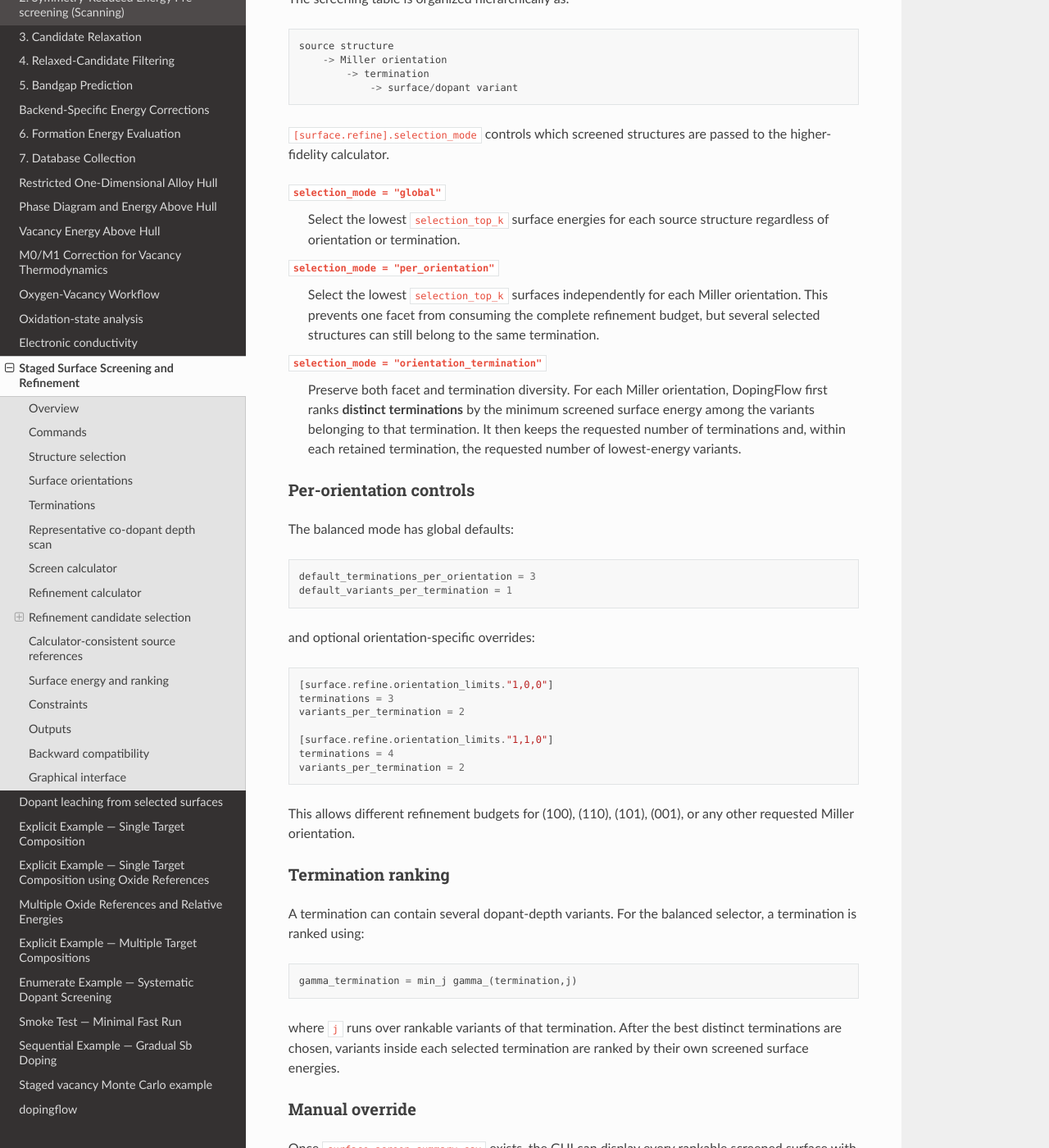
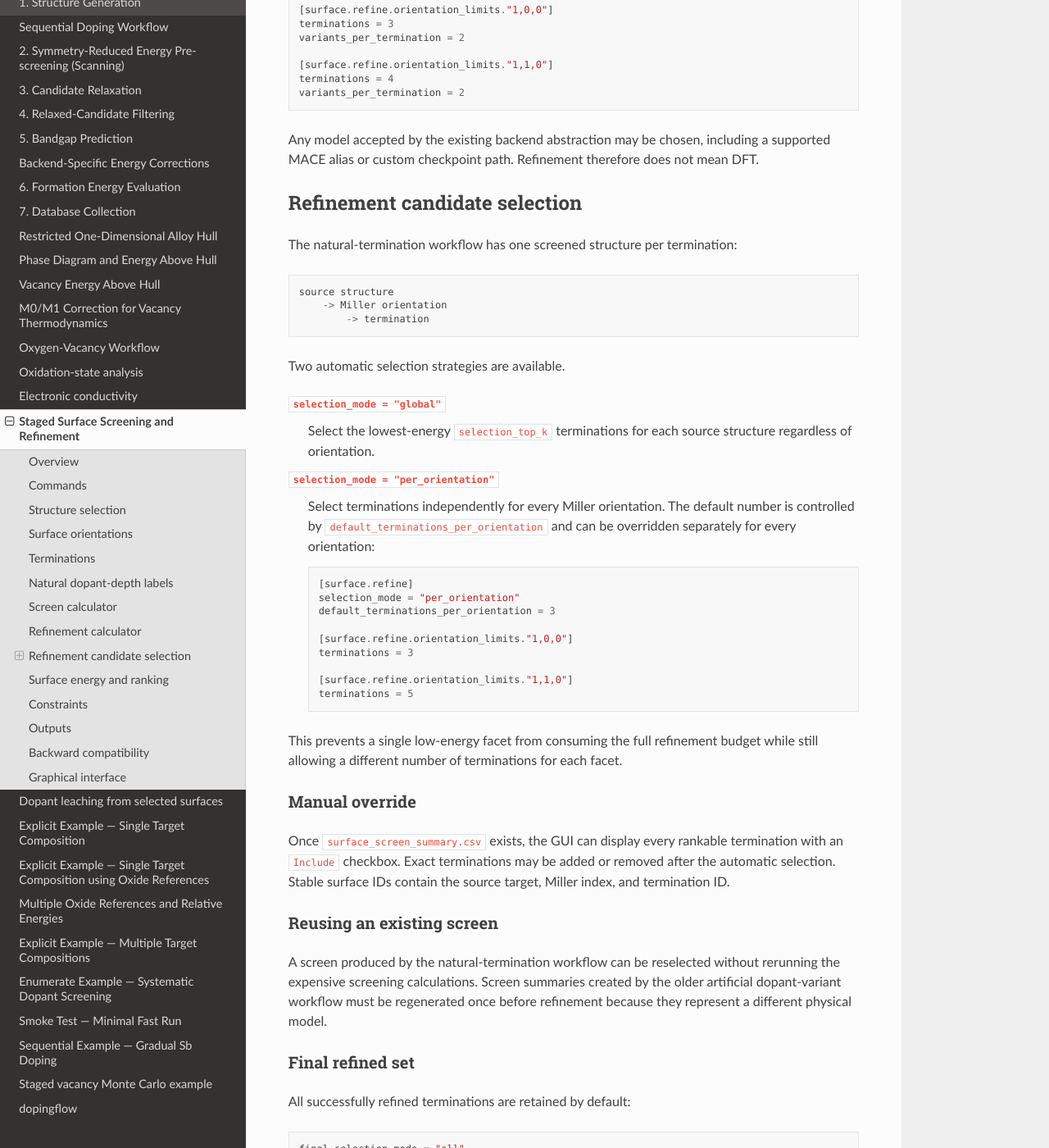
Before and after one commit to KazemZh/dopingflow, a Sphinx documentation site: the page built from docs/source/methods/surfaces.rst, in a window 1280 px wide and 1400 px high, scrolled down 3701 px. Shown: the whole window at 82% size. Built offline with Sphinx 7.4.7 and the Read the Docs theme 3.1.0, drawn with Linux system fonts in a browser that asks for light colours; some of the changed text lies outside the part shown.

Commit message:
docs: redefine surfaces around natural terminations

```diff
--- a/docs/source/methods/surfaces.rst
+++ b/docs/source/methods/surfaces.rst
@@ -14,7 +14,7 @@ The intended sequence is::
    selected vacancy-free or O-vacancy source structure
        -> facets
        -> terminations
-       -> representative co-dopant depth variants
+       -> natural dopant-depth labels inherited from each termination
        -> fast MLFF screen
        -> configurable refinement shortlist
           (global best or best per orientation)
@@ -83,31 +83,40 @@ max_terminations_per_orientation; "first" keeps only the first.
 Slab thickness, vacuum, centering, lattice reorientation, orthogonal-c
 conversion, and optional symmetrization are controlled in the surface section.
 
-Representative co-dopant depth scan
------------------------------------
+Natural dopant-depth labels
+---------------------------
 
-With dopant_variant_mode = "co-dopant-depth", the workflow identifies a host
-cation and selected dopant species and constructs representative variants in
-surface, subsurface, and bulk-like cation layers.
+The surface stage no longer moves or swaps dopant atoms. For every generated
+termination, the dopants remain exactly on the sites inherited from the
+periodic source structure and the selected slab cut.
 
-For each selected dopant species, one representative dopant atom is swapped
-with a host site in the requested zone. Total composition is unchanged. Other
-same-species dopants retain their parent ordering.
+DopingFlow only labels those original dopant positions. Cations are grouped
+into layers along the slab normal. With ``dopant_depth_layers = 1``:
 
-This is deliberately a controlled screening of depth preference rather than an
-exhaustive enumeration of every possible same-species dopant permutation. The
-max_dopant_variants_per_termination setting prevents combinatorial growth.
+- the outermost cation layer on each exposed slab side is ``surface``;
+- the next cation layer on each side is ``subsurface``;
+- all remaining cation layers are ``bulk``.
 
-For the ATO/co-doped SnO2 use case an explicit setup may be::
+Both slab sides are considered. ``cation_layer_tolerance_A`` controls the
+Cartesian tolerance used to group cations into layers.
+
+A co-doped termination may therefore be labeled, for example::
+
+   In: surface | Sb: subsurface
+
+For multiple atoms of the same dopant, the label preserves the counts, e.g.::
+
+   In: surface + bulk×2 | Sb: subsurface
+
+These labels are descriptive metadata only; no atom identities are changed.
+
+Example::
 
    host_species = "Sn"
-   dopant_species = ["Sb", "Ti"]
+   dopant_species = ["Sb", "In"]
    anion_species = ["O"]
-   depth_zones = ["surface", "subsurface", "bulk"]
-
-If dopant_species is omitted, all non-host, non-anion species are inferred as
-dopants.
-
+   dopant_depth_layers = 1
+   cation_layer_tolerance_A = 0.8
 Screen calculator
 -----------------
 
@@ -166,101 +175,61 @@ does not mean DFT.
 Refinement candidate selection
 ------------------------------
 
-The screening table is organized hierarchically as::
+The natural-termination workflow has one screened structure per termination::
 
    source structure
        -> Miller orientation
            -> termination
-               -> surface/dopant variant
 
-``[surface.refine].selection_mode`` controls which screened structures are
-passed to the higher-fidelity calculator.
+Two automatic selection strategies are available.
 
 ``selection_mode = "global"``
-   Select the lowest ``selection_top_k`` surface energies for each source
-   structure regardless of orientation or termination.
+   Select the lowest-energy ``selection_top_k`` terminations for each source
+   structure regardless of orientation.
 
 ``selection_mode = "per_orientation"``
-   Select the lowest ``selection_top_k`` surfaces independently for each
-   Miller orientation. This prevents one facet from consuming the complete
-   refinement budget, but several selected structures can still belong to the
-   same termination.
+   Select terminations independently for every Miller orientation. The default
+   number is controlled by ``default_terminations_per_orientation`` and can be
+   overridden separately for every orientation::
 
-``selection_mode = "orientation_termination"``
-   Preserve both facet and termination diversity. For each Miller orientation,
-   DopingFlow first ranks **distinct terminations** by the minimum screened
-   surface energy among the variants belonging to that termination. It then
-   keeps the requested number of terminations and, within each retained
-   termination, the requested number of lowest-energy variants.
+      [surface.refine]
+      selection_mode = "per_orientation"
+      default_terminations_per_orientation = 3
 
-Per-orientation controls
-~~~~~~~~~~~~~~~~~~~~~~~~
+      [surface.refine.orientation_limits."1,0,0"]
+      terminations = 3
 
-The balanced mode has global defaults::
+      [surface.refine.orientation_limits."1,1,0"]
+      terminations = 5
 
-   default_terminations_per_orientation = 3
-   default_variants_per_termination = 1
-
-and optional orientation-specific overrides::
-
-   [surface.refine.orientation_limits."1,0,0"]
-   terminations = 3
-   variants_per_termination = 2
-
-   [surface.refine.orientation_limits."1,1,0"]
-   terminations = 4
-   variants_per_termination = 2
-
-This allows different refinement budgets for (100), (110), (101), (001), or
-any other requested Miller orientation.
-
-Termination ranking
-~~~~~~~~~~~~~~~~~~~
-
-A termination can contain several dopant-depth variants. For the balanced
-selector, a termination is ranked using::
-
-   gamma_termination = min_j gamma_(termination,j)
-
-where ``j`` runs over rankable variants of that termination. After the best
-distinct terminations are chosen, variants inside each selected termination are
-ranked by their own screened surface energies.
+This prevents a single low-energy facet from consuming the full refinement
+budget while still allowing a different number of terminations for each facet.
 
 Manual override
 ~~~~~~~~~~~~~~~
 
 Once ``surface_screen_summary.csv`` exists, the GUI can display every rankable
-screened surface with an editable ``Include`` checkbox. The automatic shortlist
-is shown as the initial selection, and the user may add or remove exact
-structures before refinement.
-
-Manual edits are stored as stable surface IDs in
-``manual_include_surface_ids`` and ``manual_exclude_surface_ids``. A surface ID
-contains the source target, Miller index, termination ID, and variant ID, so the
-same manual selection can be reconstructed later without rerunning the screen.
+termination with an ``Include`` checkbox. Exact terminations may be added or
+removed after the automatic selection. Stable surface IDs contain the source
+target, Miller index, and termination ID.
 
 Reusing an existing screen
 ~~~~~~~~~~~~~~~~~~~~~~~~~~
 
-When ``surface_screen_summary.csv`` already exists, ``surface-refine`` rebuilds
-the refinement shortlist from the complete screen table using the **current**
-automatic and manual selection settings. Changing the strategy, orientation
-limits, or exact checked surfaces therefore does **not** require repeating the
-expensive screening calculations.
+A screen produced by the natural-termination workflow can be reselected without
+rerunning the expensive screening calculations. Screen summaries created by the
+older artificial dopant-variant workflow must be regenerated once before
+refinement because they represent a different physical model.
 
 Final refined set
 ~~~~~~~~~~~~~~~~~
 
-All successfully refined surfaces are retained by default::
+All successfully refined terminations are retained by default::
 
    final_selection_mode = "all"
 
-Therefore ``surface_refine_summary.csv`` contains the complete refined set and
-``surface_final_selected.csv`` mirrors that set by default. A legacy/advanced
-``final_selection_mode = "global"`` remains available through TOML for users
-who explicitly want a final global top-k reduction, but it is no longer a
-mandatory control in the GUI.
-
+Thus ``surface_refine_summary.csv`` contains the complete refined set and
+``surface_final_selected.csv`` mirrors it by default.
 Calculator-consistent source references
 -------------------------------------
 
@@ -312,7 +281,7 @@ Outputs
 The default relative output directory is ``08_surfaces`` **inside the selected ``source_root``**. For example, ``source_root = "vacancy-selected/structures-analysis"`` and ``outdir = "08_surfaces"`` resolve to ``vacancy-selected/structures-analysis/08_surfaces``. An absolute ``outdir`` is used exactly as given.
 
 surface_screen_summary.csv
-   Every generated orientation, termination, and dopant-depth variant.
+   Every generated natural orientation/termination and its dopant-depth label.
 
 surface_screen_selected.csv
    The exact screened surfaces selected for refinement after the automatic
@@ -369,13 +338,11 @@ The page mirrors the staged CLI design:
   separate named Conda environments;
 - inspect surface-energy rankings one selected source structure at a time;
 - choose global, per-orientation, or orientation/termination-balanced refinement;
-- set different termination/variant budgets for each Miller orientation;
+- set a different number of natural terminations for each Miller orientation;
 - manually add or remove exact screened surfaces before refinement;
 - browse the selected slab geometry interactively;
 - inspect the raw screen/refinement tables.
 
-The results explorer focuses on surface-energy ranking. Dopant-depth variants
-remain explicit structures (for example surface, subsurface, bulk-like, and the
-original cut-slab arrangement), but the workflow no longer reports a separate
-segregation-energy metric. Their relative performance is assessed through the
-calculated surface energies and the selected refinement strategy.
+The results explorer focuses on surface-energy ranking of the natural terminations.
+The displayed dopant-depth label describes where the original dopants ended up
+after the slab cut; no atom swapping is performed.
```
Also changed, not shown: other parts of docs/source/methods/surfaces.rst (+2 -2 lines).
